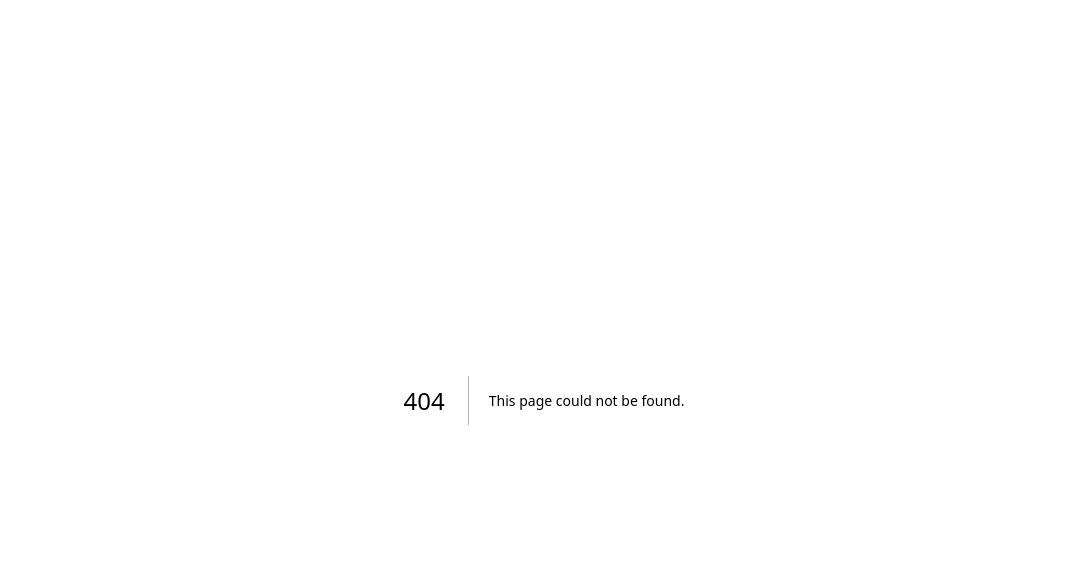
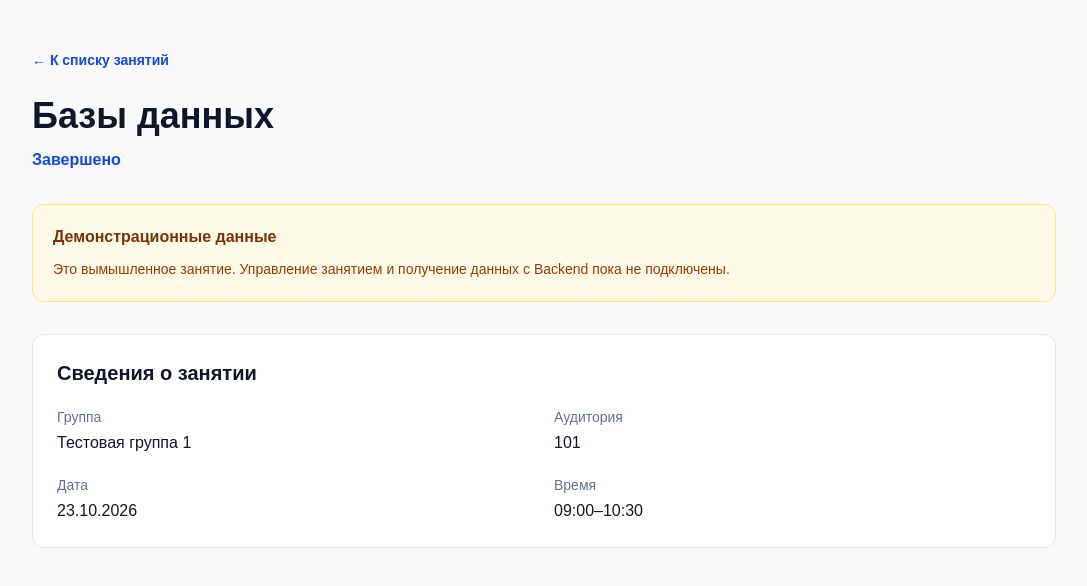
Before and after one commit to smart-attendance-project-guap/smart-attendance-frontend, a Next.js app: page /teacher/lessons/demo-1 in a window 1280 px wide. Before the commit this address had no page. Shown: the top 586 px of the page, without its empty margins (96-1183 px from the left). Built offline with nearby package versions, Linux system fonts and the light colour scheme.

Commit message:
Add teacher lesson details page and navigation

```diff
--- /dev/null
+++ b/app/teacher/lessons/[id]/page.tsx
@@ -0,0 +1,94 @@
+import Link from "next/link";
+import { notFound } from "next/navigation";
+import { mockLessons } from "../mock-lessons";
+
+export const instant = false;
+
+const statusLabels = {
+  planned: "Запланировано",
+  active: "Идёт занятие",
+  completed: "Завершено",
+};
+
+export function generateStaticParams() {
+  return mockLessons.map((lesson) => ({
+    id: lesson.id,
+  }));
+}
+
+export default async function TeacherLessonPage({
+  params,
+}: {
+  params: Promise<{ id: string }>;
+}) {
+  const { id } = await params;
+  const lesson = mockLessons.find((item) => item.id === id);
+
+  if (!lesson) {
+    notFound();
+  }
+
+  return (
+    <main
+      lang="ru"
+      className="min-h-screen bg-slate-50 px-6 py-12 text-slate-900"
+    >
+      <div className="mx-auto max-w-5xl">
+        <Link
+          href="/teacher/lessons"
+          className="text-sm font-semibold text-blue-700 underline-offset-4 hover:underline"
+        >
+          ← К списку занятий
+        </Link>
+
+        <h1 className="mt-6 break-words text-3xl font-bold sm:text-4xl">
+          {lesson.subject}
+        </h1>
+
+        <p className="mt-3 font-semibold text-blue-700">
+          {statusLabels[lesson.status]}
+        </p>
+
+        <div className="mt-8 rounded-xl border border-amber-200 bg-amber-50 p-5">
+          <p className="font-semibold text-amber-900">
+            Демонстрационные данные
+          </p>
+          <p className="mt-2 text-sm leading-6 text-amber-800">
+            Это вымышленное занятие. Управление занятием
+            и получение данных с Backend пока не подключены.
+          </p>
+        </div>
+
+        <section className="mt-8 rounded-xl border border-slate-200 bg-white p-5 sm:p-6">
+          <h2 className="text-xl font-semibold">
+            Сведения о занятии
+          </h2>
+
+          <dl className="mt-5 grid gap-5 sm:grid-cols-2">
+            <div>
+              <dt className="text-sm text-slate-500">Группа</dt>
+              <dd className="mt-1 font-medium">{lesson.group}</dd>
+            </div>
+
+            <div>
+              <dt className="text-sm text-slate-500">Аудитория</dt>
+              <dd className="mt-1 font-medium">{lesson.classroom}</dd>
+            </div>
+
+            <div>
+              <dt className="text-sm text-slate-500">Дата</dt>
+              <dd className="mt-1 font-medium">{lesson.date}</dd>
+            </div>
+
+            <div>
+              <dt className="text-sm text-slate-500">Время</dt>
+              <dd className="mt-1 font-medium">
+                {lesson.startTime}–{lesson.endTime}
+              </dd>
+            </div>
+          </dl>
+        </section>
+      </div>
+    </main>
+  );
+}
--- a/app/teacher/lessons/page.tsx
+++ b/app/teacher/lessons/page.tsx
@@ -94,6 +94,12 @@ export default function TeacherLessonsPage() {
                   </dd>
                 </div>
               </dl>
+              <Link
+  href={`/teacher/lessons/${lesson.id}`}
+  className="mt-5 inline-flex min-h-11 items-center rounded-lg bg-blue-700 px-4 py-2 font-semibold text-white hover:bg-blue-800 focus-visible:outline-2 focus-visible:outline-offset-2 focus-visible:outline-blue-700"
+>
+  Открыть занятие
+</Link>
             </li>
           ))}
         </ul>
```
